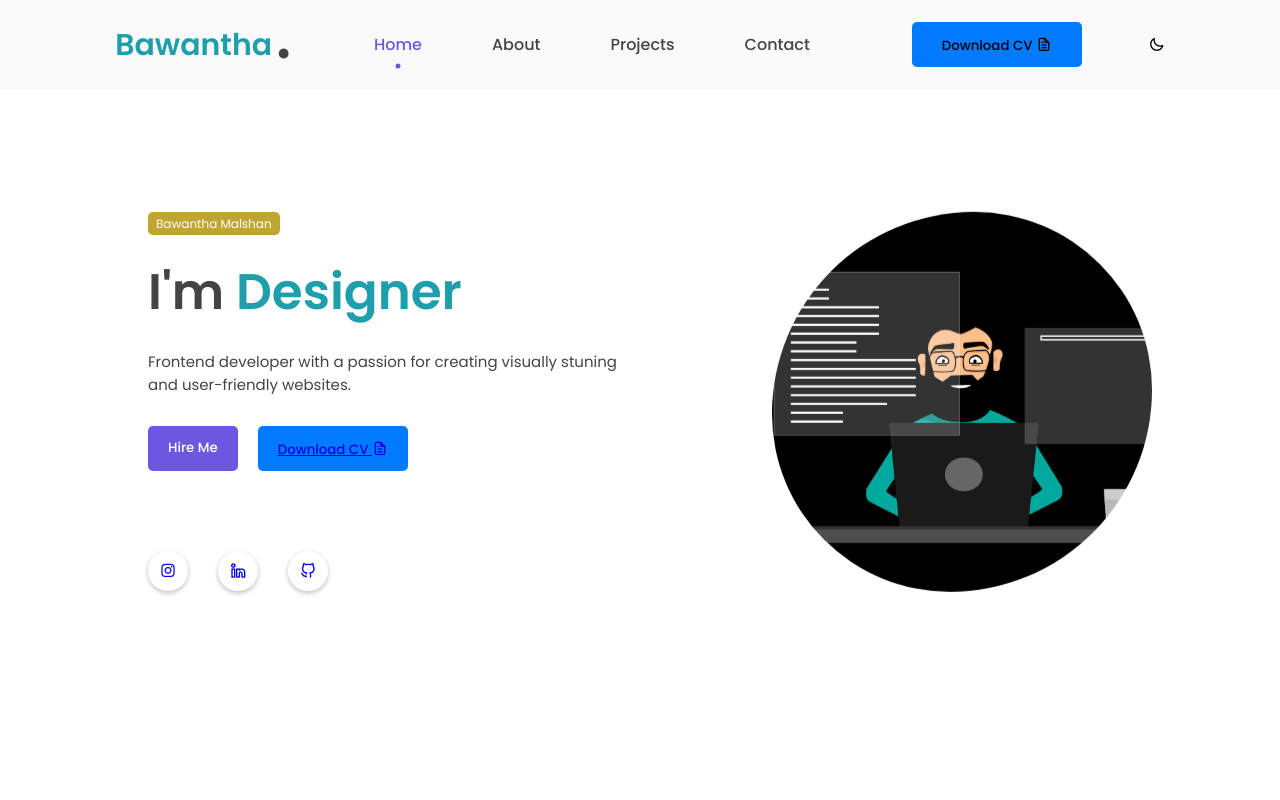
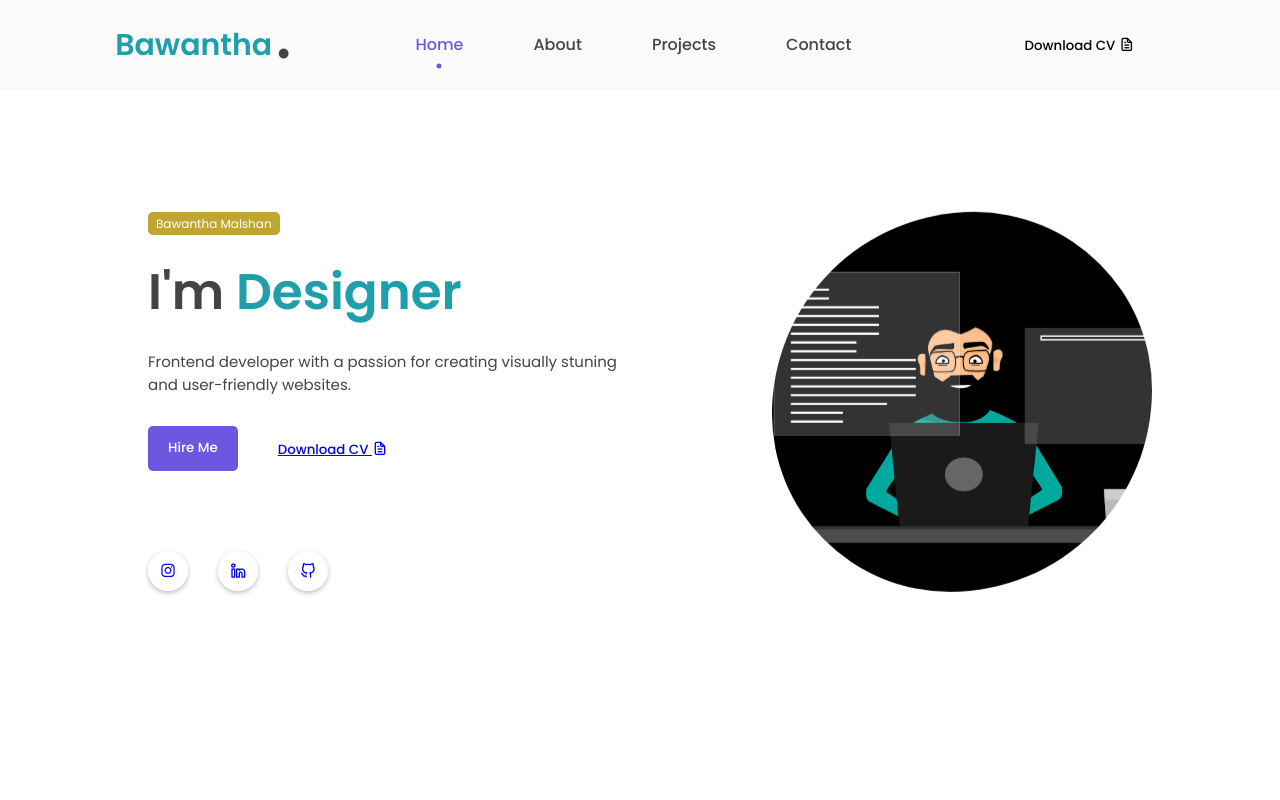
Before and after one commit to bawantha06/Portfolio, a plain HTML site: page assets/index.html in a window 1280 px wide. Shown: the top 800 px of the page. Drawn offline with nearby package versions, Linux system fonts and the light colour scheme.

Commit message:
3rd commit

```diff
--- a/assets/index.html
+++ b/assets/index.html
@@ -51,9 +51,7 @@
          <div class="nav-menu-btn">
              <i class="uil uil-bars" onclick="myMenuFunction()"></i>
          </div>
-         <div class="dark-mode-toggle">
-            <i id="darkModeIcon" class="uil uil-moon"></i>
-        </div>
+
        </nav>
 
 
--- a/assets/style.css
+++ b/assets/style.css
@@ -81,25 +81,7 @@ body{
     width: 100%;
     position: relative;
 }
-/* Default Light Mode */
-:root {
-    --background-color: #ffffff;
-    --text-color: #000000;
-    --primary-color: #007bff;
-    --secondary-color: #f0f0f0;
-    --button-bg: #007bff;
-    --button-text: #ffffff;
-}
 
-/* Dark Mode */
-:root.dark-mode {
-    --background-color: #121212;
-    --text-color: #f0f0f0;
-    --primary-color: #bb86fc;
-    --secondary-color: #1e1e1e;
-    --button-bg: #bb86fc;
-    --button-text: #121212;
-}
 
 /* General Styles */
 body {
```
